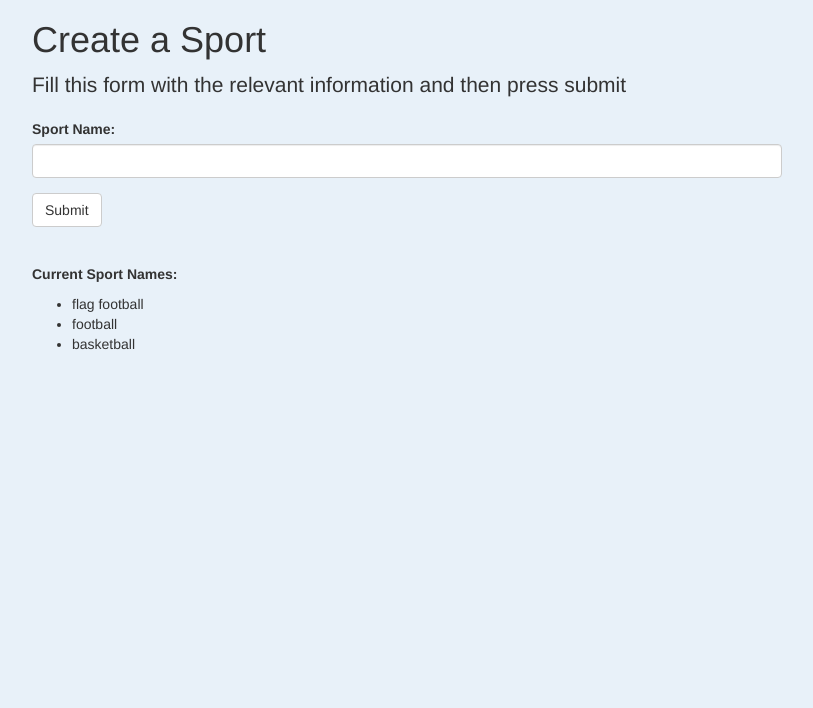
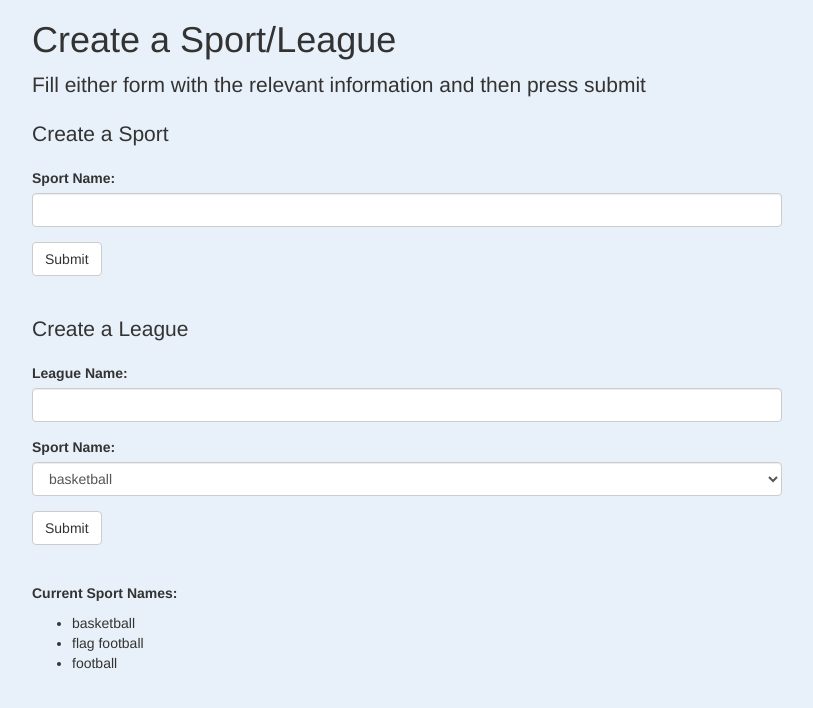
Before and after one commit to tnodolf/CSE111Project, a Flask app: page /sport in a window 1280 px wide. Shown: the top 708 px of the page, without its empty margins (38-851 px from the left). Run offline with Flask 2, Linux system fonts and the light colour scheme; data comes from the database, SQL or seed files in the repository; some libraries are stand-ins or nearby versions.

Commit message:
built in league/team functionality

```diff
--- a/main.py
+++ b/main.py
@@ -1,5 +1,5 @@
 #flask imports
-from flask import Flask, render_template, redirect, url_for
+from flask import Flask, render_template, redirect, url_for, jsonify
 from flask_bootstrap import Bootstrap
 from flask_wtf import FlaskForm
 from wtforms import StringField, SubmitField, DecimalField, SelectField
@@ -78,16 +78,34 @@ def sport():
         name = StringField('Sport Name:', validators=[DataRequired()])
         submit = SubmitField('Submit')
 
+    class LeagueForm(FlaskForm):
+        query = '''select s_name from sport order by s_name'''
+        conn = sqlite3.connect(database)
+        result = conn.execute(query)
+        sportsNames = []
+        for row in result:
+            sportsNames.append(row[0])
+        leagueName = StringField('League Name:', validators=[DataRequired()])
+        sport = SelectField('Sport Name:', choices=sportsNames, validators=[DataRequired()])
+        submitLeague = SubmitField('Submit')
+
+
     conn = sqlite3.connect(database)
     cursor = conn.cursor()
 
-    form = SportForm()
+    sportSubmit = SportForm()
+    leagueSubmit = LeagueForm()
     message = ""
 
+    sportNames = []
+    sportQuery = '''SELECT s_name from sport order by s_name'''
+    result = conn.execute(sportQuery)
+    for row in result:
+        sportNames.append(row[0])
 
-    if form.validate_on_submit():
 
-        pre_check = '''SELECT count(*) from sport where s_name = "{}" '''.format(form.name.data)
+    if sportSubmit.validate_on_submit():
+        pre_check = '''SELECT count(*) from sport where s_name = "{}" '''.format(sportSubmit.name.data)
         result = conn.execute(pre_check)
         val = 0
 
@@ -95,16 +113,56 @@ def sport():
             val = row[0]
 
         if (val != 0):
-            error_message = "The sport {} already exists.".format(form.name.data)
-            return render_template('sport.html', form=form, message=error_message, sportNames=sportNames)
+            error_message = "The sport {} already exists.".format(sportSubmit.name.data)
+            sportNames = []
+            sportQuery = '''SELECT s_name from sport'''
+            result = conn.execute(sportQuery)
+            for row in result:
+                sportNames.append(row[0])
+            return render_template('sport.html', sportForm=sportSubmit, leagueForm=leagueSubmit, message=error_message, sportNames=sportNames)
 
-        query = '''INSERT INTO SPORT VALUES ('{}', 0, 0)'''.format(form.name.data)
+        query = '''INSERT INTO SPORT VALUES ('{}', 0, 0)'''.format(sportSubmit.name.data)
         cursor.execute(query)
         conn.commit()
-        print("created sport: {} in db".format(form.name.data))
+        print("created sport: {} in db".format(sportSubmit.name.data))
+        class LeagueFormNew(FlaskForm):
+            query = '''select s_name from sport order by s_name'''
+            conn = sqlite3.connect(database)
+            result = conn.execute(query)
+            sportsNames = []
+            for row in result:
+                sportsNames.append(row[0])
+            leagueName = StringField('League Name:', validators=[DataRequired()])
+            sport = SelectField('Sport Name:', choices=sportsNames, validators=[DataRequired()])
+            submitLeague = SubmitField('Submit')
+        leagueSubmit = LeagueFormNew()
+
+
+    if leagueSubmit.validate_on_submit():
+        pre_check = '''SELECT count(*) from league where l_name = "{}" and l_sportsname = "{}" '''.format(leagueSubmit.leagueName.data, leagueSubmit.sport.data)
+        result = conn.execute(pre_check)
+        val = 0
+
+        for row in result:
+            val = row[0]
+
+        if val != 0:
+            error_message = "The league {} already exists within the sport {}.".format(leagueSubmit.leagueName.data, leagueSubmit.sport.data)
+            return render_template('sport.html', sportForm=sportSubmit, leagueForm=leagueSubmit, message=error_message, sportNames=sportNames)
+
+        query = '''INSERT INTO LEAGUE VALUES ("{}", "{}", 0, IFNULL( ((SELECT MAX(l_leaguekey) from league) + 1), 0))'''.format(leagueSubmit.sport.data, leagueSubmit.leagueName.data)
+        cursor.execute(query)
+        conn.commit()
+        print("created league: {} in db".format(leagueSubmit.leagueName.data))
+
+        updateSport = '''UPDATE Sport SET s_numleagues = s_numleagues + 1 WHERE s_name = "{}" '''.format(leagueSubmit.sport.data)
+        cursor.execute(updateSport)
+        conn.commit()
+        print("incremented sports")
+
 
     sportNames = []
-    sportQuery = '''SELECT s_name from sport'''
+    sportQuery = '''SELECT s_name from sport order by s_name'''
     result = conn.execute(sportQuery)
     for row in result:
         sportNames.append(row[0])
@@ -112,7 +170,7 @@ def sport():
 
     print(sportNames)
 
-    return render_template('sport.html', form=form, message=message, sportNames=sportNames)
+    return render_template('sport.html', sportForm=sportSubmit,leagueForm=leagueSubmit, message=message, sportNames=sportNames)
 
 @app.route('/referee', methods=['GET', 'POST'])
 def referee():
@@ -176,10 +234,80 @@ def referee():
     return render_template('referee.html', form=form, message=message, leagueNames=leagueNames)
 
 
+@app.route('/team', methods=['GET', 'POST'])
+def team():
+    class teamForm(FlaskForm):
+        query = '''select s_name from sport'''
+        conn = sqlite3.connect(database)
+        result = conn.execute(query)
+        sportsNames = []
+        for row in result:
+            sportsNames.append(row[0])
+        sportName = SelectField('Sport Name:', choices = sportsNames)
+        leagueName = SelectField('League Name:'  ,choices = [], validate_choice=False)
+        teamName = StringField('Team Name:')
+        submit = SubmitField('Submit')
+
+    team = teamForm()
+
+    message = ""
+    conn = sqlite3.connect(database)
+    cursor = conn.cursor()
+
+    if team.validate_on_submit():
+        findLeagueKey = '''select l_leaguekey from League where l_name="{}" and l_sportsname="{}" '''.format(team.leagueName.data, team.sportName.data)
+        leagueKey = None
+        result = conn.execute(findLeagueKey)
+        for row in result:
+            leagueKey = row[0]
+
+        createTeam = '''INSERT INTO team values ("{}", 0, "{}")'''.format(leagueKey, team.teamName.data)
+        cursor.execute(createTeam)
+        conn.commit()
+        print("created team {}".format(team.teamName.data))
+
+        updateLeague = '''UPDATE League SET l_numteams = l_numteams + 1 WHERE l_leaguekey = "{}" '''.format(leagueKey)
+        cursor.execute(updateLeague)
+        conn.commit()
+        print("updated league")
+
+        updateSport = '''UPDATE Sport SET s_numteams = s_numteams + 1 WHERE s_name = "{}" '''.format(team.sportName.data)
+        cursor.execute(updateSport)
+        conn.commit()
+        print("updated sport")
+
+        createRecord = '''INSERT INTO Record VALUES ("{}", 0, 0)'''.format(team.teamName.data)
+        cursor.execute(createRecord)
+        conn.commit()
+        print("created record")
+
+
+    return render_template('team.html', form=team, message=message)
+
+
+@app.route('/get-league/<sport>')
+def get_league(sport):
+    sport = sport.replace('%20', ' ')
+    conn = sqlite3.connect(database)
+    query = '''select l_name from league where l_sportsname = "{}" '''.format(sport)
+    result = conn.execute(query)
+    leagueNames = []
+    for row in result:
+        leagueObj = {}
+        leagueObj['name'] = row[0]
+        leagueNames.append(leagueObj)
+
+    return jsonify({'league_names' : leagueNames})
+
+
+
+
+
+
 
 '''
 TOD-O:
- Pages for ingestion: league, match, record, team
+ Pages for ingestion: match, record
  ***sorting page****
 '''
 
--- a/templates/sport.html
+++ b/templates/sport.html
@@ -20,11 +20,17 @@ Sport Creation
   <div class="row">
     <div class="col-md-10 col-lg-8 mx-lg-auto mx-md-auto">
 
-      <h1 class="pt-5 pb-2">Create a Sport</h1>
+      <h1 class="pt-5 pb-2">Create a Sport/League</h1>
 
-      <p class="lead">Fill this form with the relevant information and then press submit</p>
+      <p class="lead">Fill either form with the relevant information and then press submit</p>
 
-      {{ wtf.quick_form(form) }}
+      <p class="lead">Create a Sport</p>
+
+      {{ wtf.quick_form(sportForm) }}
+
+      <p class="lead" style="margin-top:5%">Create a League</p>
+
+      {{ wtf.quick_form(leagueForm) }}
 
       <p class="pt-5" style="margin-top:5%;color:tomato"><strong>{{ message }}</strong></p>
 
```
Also changed, not shown: templates/team.html (added, +58 -0 lines).
